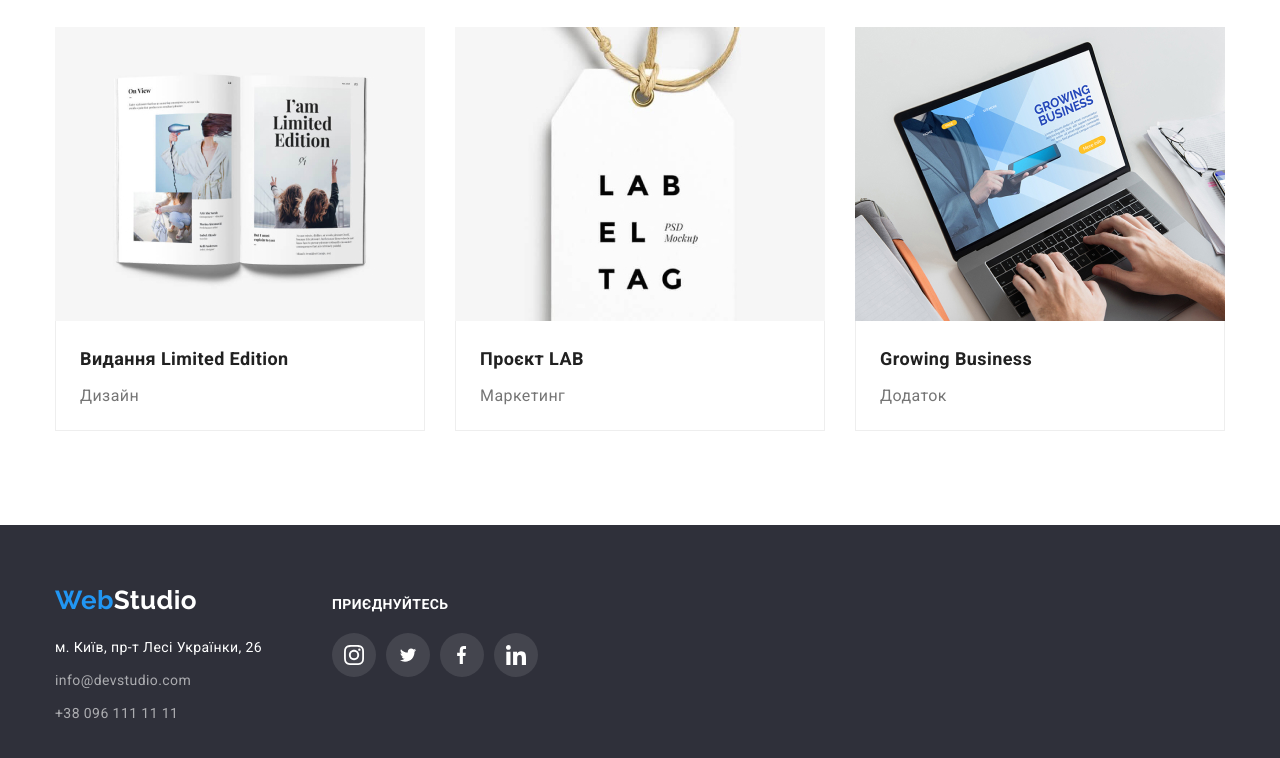
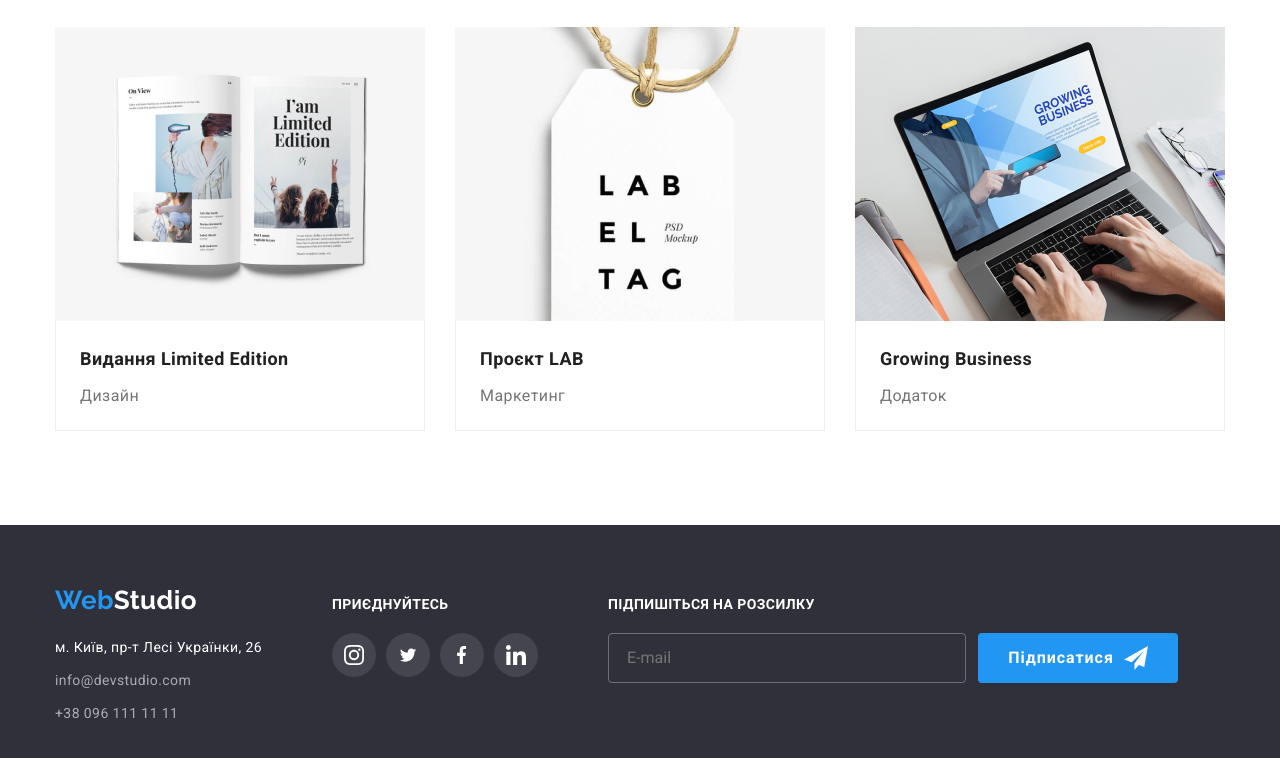
Before and after one commit to IrynaBoryna/goit-markup-hw-06, a plain HTML site: page portfolio.html in a window 1280 px wide. Shown: the part 1104-1862 px from the top of the page. Drawn offline with nearby package versions, Linux system fonts and the light colour scheme.

Commit message:
дз 6/2

```diff
--- a/portfolio.html
+++ b/portfolio.html
@@ -240,7 +240,19 @@
           </li>
         </ul>
       </div>
-
+  <div>
+    <p class="title-footer">ПІДПИШІТЬСЯ НА РОЗСИЛКУ</p>
+    <div class="input-email">
+      <label for="email">
+        <input type="email" class="email-footer" name="email" id="email" placeholder="E-mail">
+      </label>
+      <button type="submit" class="button email">Підписатися
+        <svg class="icon-send" width="24" height="24">
+          <use href="./images/symbol-defs.svg#icon-send"></use>
+        </svg>
+      </button>
+    </div>
+    </div>
     </div>
   </footer>
   </body>
```
Also changed, not shown: index.html (+2 -3 lines).
